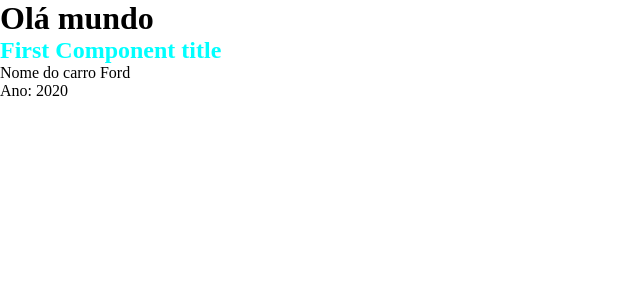
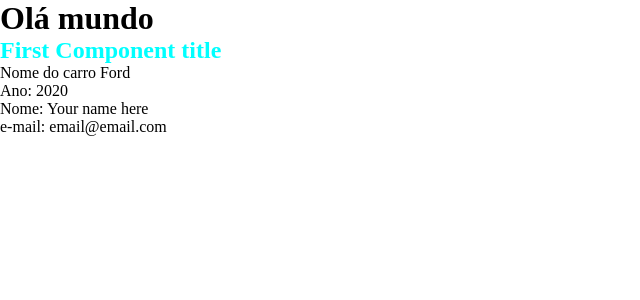
Before and after one commit to EricksonSiqueira/first-angular-project, an Angular app: page / in a window 1280 px wide. Shown: the top 300 px of the page, without its empty margins (0-640 px from the left). Built offline with nearby package versions, Linux system fonts and the light colour scheme.

Commit message:
feat: learning to share data

```diff
--- a/src/app/app.component.html
+++ b/src/app/app.component.html
@@ -1,4 +1,5 @@
 <div>
   <h1>Olá mundo</h1>
   <app-first-component />
+  <app-parent-data [name]="userName" [email]="email" />
 </div>
--- a/src/app/app.component.ts
+++ b/src/app/app.component.ts
@@ -3,8 +3,10 @@ import { Component } from '@angular/core';
 @Component({
   selector: 'app-root',
   templateUrl: './app.component.html',
-  styleUrls: ['./app.component.css']
+  styleUrls: ['./app.component.css'],
 })
 export class AppComponent {
   title = 'first-angular-project';
+  userName = 'Your name here';
+  email = 'email@email.com';
 }
--- a/src/app/app.module.ts
+++ b/src/app/app.module.ts
@@ -4,9 +4,10 @@ import { BrowserModule } from '@angular/platform-browser';
 import { AppRoutingModule } from './app-routing.module';
 import { AppComponent } from './app.component';
 import { FirstComponentComponent } from './components/first-component/first-component.component';
+import { ParentDataComponent } from './components/parent-data/parent-data.component';
 
 @NgModule({
-  declarations: [AppComponent, FirstComponentComponent],
+  declarations: [AppComponent, FirstComponentComponent, ParentDataComponent],
   imports: [BrowserModule, AppRoutingModule],
   providers: [],
   bootstrap: [AppComponent],
--- /dev/null
+++ b/src/app/components/parent-data/parent-data.component.html
@@ -0,0 +1,2 @@
+<p>Nome: {{name}}</p>
+<p>e-mail: {{email}}</p>
```
Also changed, not shown: src/app/components/parent-data/parent-data.component.ts (added, +11 -0 lines), src/app/components/parent-data/parent-data.component.css (added), 1 other file (tests, documents, lock files or other folders).
